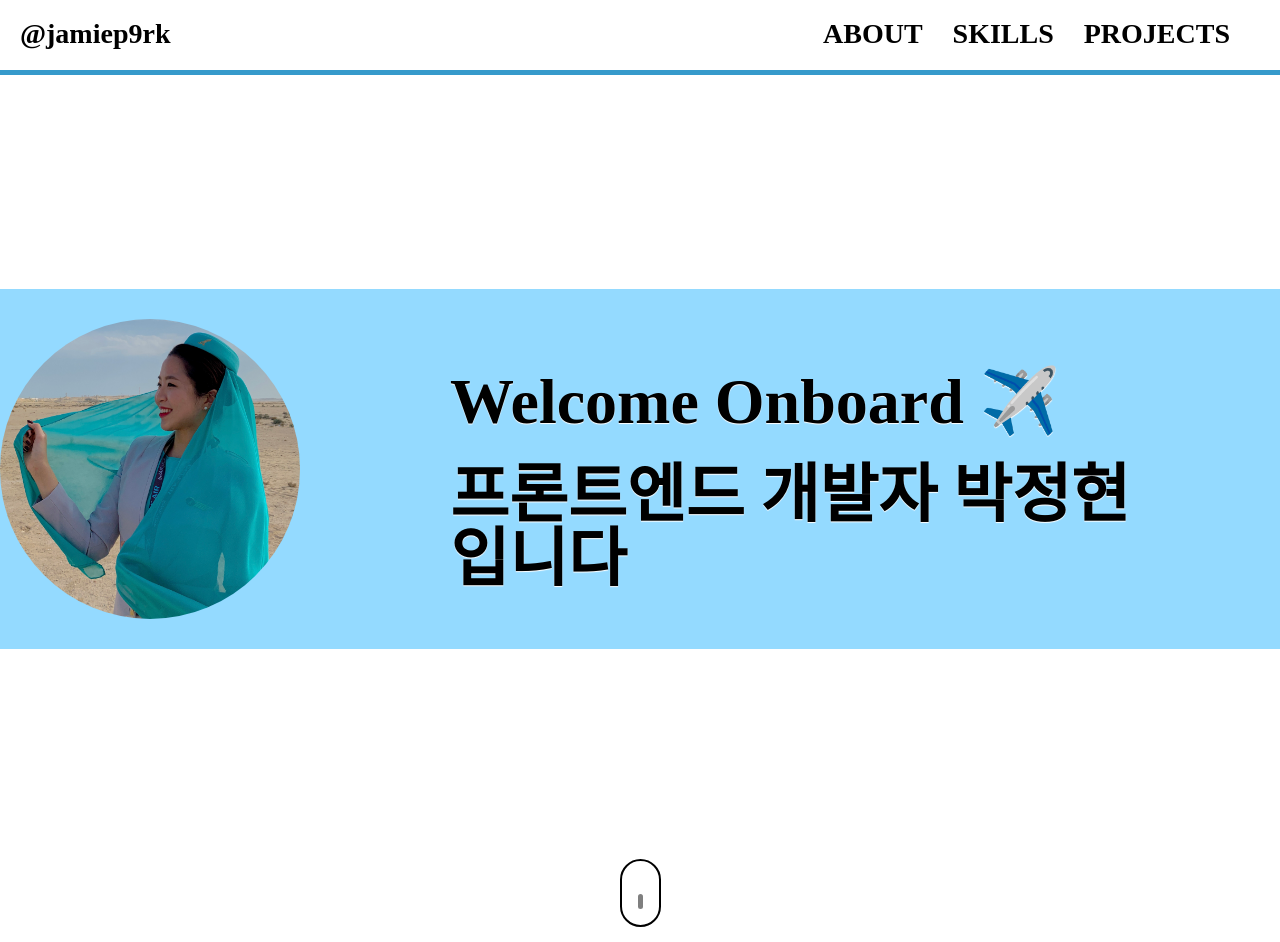
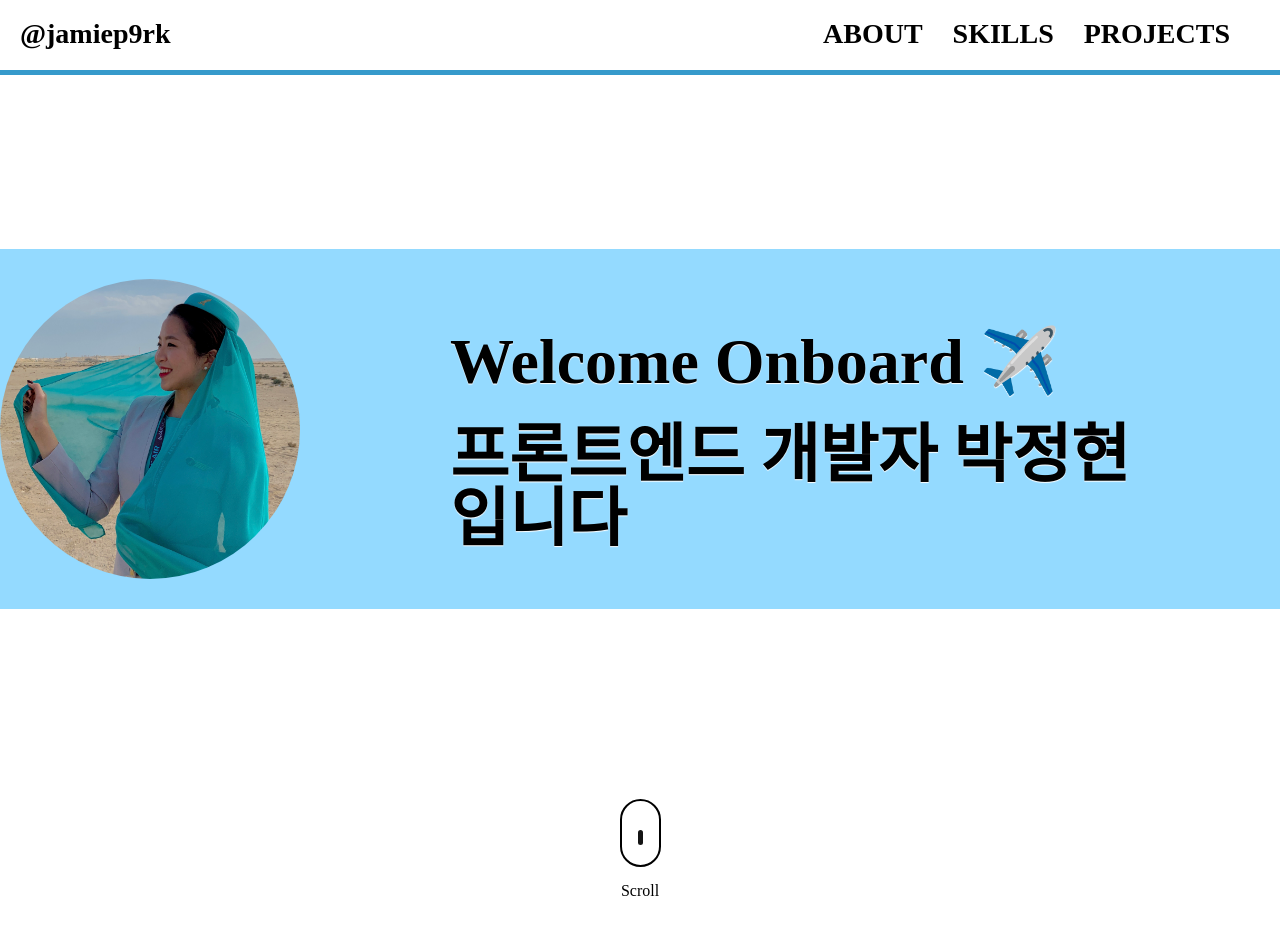
Before and after one commit to jamiep9rk/jamiep9rk.github.io, a React (Create React App) app: page / in a window 1280 px wide. Shown: the top 942 px of the page. Built offline with nearby package versions, Linux system fonts and the light colour scheme.

Commit message:
FIX: Projects 링크 밑줄 제거, About Mobile 버전 글자 깨지는 오류 해결

```diff
--- a/src/components/About.tsx
+++ b/src/components/About.tsx
@@ -13,7 +13,7 @@ function About() {
                         <div className="profile-info-email-container">
                             <i className="far fa-envelope" />
                             <nav className="profile-email-title">E-mail</nav>
-                            <a className="navigation-email" href="mailto:jamiecareer96@gmail.com">
+                            <a className="profile-email-link" href="mailto:jamiecareer96@gmail.com">
                                 <nav className="profile-email-text">jamiecareer96@gmail.com</nav>
                             </a>
                         </div>
--- a/src/components/Contact.tsx
+++ /dev/null
@@ -1,23 +0,0 @@
-import React from "react";
-
-function Contact() {
-    return (
-        <section className="contact-container">
-            {/* <nav className="contact-title">CONTACT</nav>
-            <div className="contact-navigation-container">
-                <a className="navigation-email" href="mailto:jamiecareer96@gmail.com">
-                    메일 보내기
-                </a>
-                <div className="navigation-number">010-6301-7841</div>
-                <a className="navigation-github" href="https://github.com/jamiep9rk" target="_blank">
-                    Github 방문하기
-                </a>
-                <a className="navigation-resume" href="https://terrific-cerise-671.notion.site/Park-Jeong-Hyun-5053e6758e2048b8849306074a728be9" target="_blank">
-                    이력서 보러가기
-                </a>
-            </div> */}
-        </section>
-    );
-}
-
-export default Contact;
--- a/src/pages/Main.tsx
+++ b/src/pages/Main.tsx
@@ -4,7 +4,6 @@ import About from "../components/About";
 import Skills from "../components/Skills";
 import Mealtomeal from "../components/Mealtomeal";
 import Maplody from "../components/Maplody";
-import Contact from "../components/Contact";
 
 function Main() {
     return (
@@ -14,7 +13,6 @@ function Main() {
             <Skills />
             <Mealtomeal />
             <Maplody />
-            <Contact />
         </div>
     );
 }
--- a/src/styles/App.css
+++ b/src/styles/App.css
@@ -136,7 +136,7 @@
           align-items: center;
   width: 100%;
   color: black;
-  margin-top: 150px;
+  margin-top: 110px;
 }
 
 .profile-image {
@@ -240,7 +240,7 @@
       -ms-flex-align: center;
           align-items: center;
   margin: 5rem;
-  margin-top: 210px;
+  margin-top: 190px;
 }
 
 .main-scroll-icon {
@@ -422,6 +422,14 @@
   margin-bottom: 30px;
 }
 
+.profile-email-link {
+  color: white;
+}
+
+.profile-email-link a {
+  visited: white;
+}
+
 .profile-email-title {
   margin-left: 20px;
   margin-right: 50px;
@@ -460,6 +468,14 @@
 .profile-github-title {
   margin-left: 20px;
   margin-right: 50px;
+}
+
+.profile-github-link {
+  color: white;
+}
+
+.profile-github-link a {
+  visited: white;
 }
 
 .profile-github-text:hover {
@@ -547,25 +563,49 @@
     -webkit-box-shadow: gray 5px 5px 5px;
             box-shadow: gray 5px 5px 5px;
   }
+  .profile-name {
+    margin-bottom: 15px;
+    font-weight: bold;
+  }
+  .profile-bar {
+    width: 80vw;
+    margin: 0px;
+    margin-bottom: 50px;
+  }
   .myinfo-profile-container {
-    width: 30%;
+    width: 100%;
     margin-left: 50px;
   }
   .profile-info-email-container {
     display: -webkit-box;
     display: -ms-flexbox;
     display: flex;
+    margin-left: 10px;
     margin-bottom: 20px;
   }
-  .profile-email-title {
-    margin-left: 20px;
-    margin-right: 30px;
+  .profile-info-mobile-container {
+    display: -webkit-box;
+    display: -ms-flexbox;
+    display: flex;
+    margin-left: 8px;
+    margin-bottom: 20px;
+  }
+  .profile-mobile-title {
+    margin-left: 5px;
+    margin-right: 48px;
+  }
+  .profile-info-github-container {
+    display: -webkit-box;
+    display: -ms-flexbox;
+    display: flex;
+    margin-left: 10px;
+    margin-bottom: 20px;
   }
   .about-divide-bar {
     border: 0.1px solid white;
-    width: 70vw;
+    width: 80vw;
     height: 0.1px;
-    margin-left: 70px;
+    margin-left: 50px;
     margin-top: 30px;
   }
   .myinfo-description-container {
@@ -890,6 +930,10 @@
   margin-right: 70px;
 }
 
+.project-link a {
+  text-decoration: none;
+}
+
 .project-home-icon {
   width: 35px;
 }
@@ -909,35 +953,6 @@
   color: black;
 }
 
-.contact-container {
-  display: -webkit-box;
-  display: -ms-flexbox;
-  display: flex;
-  -webkit-box-pack: center;
-      -ms-flex-pack: center;
-          justify-content: center;
-  -webkit-box-align: center;
-      -ms-flex-align: center;
-          align-items: center;
-}
-
-a {
-  color: white;
-  text-decoration: none !important;
-}
-
-a:link {
-  color: white;
-}
-
-a:visited {
-  color: white;
-}
-
-a:hover {
-  cursor: pointer;
-}
-
 body {
   word-break: keep-all;
 }
--- a/src/styles/App.scss
+++ b/src/styles/App.scss
@@ -5,7 +5,6 @@
 @import "./components/About";
 @import "./components/Skills";
 @import "./components/Mealtomeal";
-@import "./components/Contact";
 @import "./pages/Main";
 
 header {
--- a/src/styles/components/_About.scss
+++ b/src/styles/components/_About.scss
@@ -7,10 +7,8 @@
 .myinfo-container {
     display: flex;
     padding: 20px;
-    // width: 100%;
     font-size: 28px;
     margin-top: 50px;
-    // margin-left: 50px;
     margin-bottom: 90px;
 }
 
@@ -46,6 +44,13 @@
 }
 
 .fa-envelope {
+}
+
+.profile-email-link {
+    color: white;
+    a {
+        visited: white;
+    }
 }
 
 .profile-email-title {
@@ -88,6 +93,13 @@
 .profile-github-title {
     margin-left: 20px;
     margin-right: 50px;
+}
+
+.profile-github-link {
+    color: white;
+    a {
+        visited: white;
+    }
 }
 
 .profile-github-text {
@@ -169,26 +181,50 @@
         box-shadow: gray 5px 5px 5px;
     }
 
+    .profile-name {
+        margin-bottom: 15px;
+        font-weight: bold;
+    }
+
+    .profile-bar {
+        width: 80vw;
+        margin: 0px;
+        margin-bottom: 50px;
+    }
+
     .myinfo-profile-container {
-        width: 30%;
+        width: 100%;
         margin-left: 50px;
     }
 
     .profile-info-email-container {
         display: flex;
+        margin-left: 10px;
         margin-bottom: 20px;
     }
 
-    .profile-email-title {
-        margin-left: 20px;
-        margin-right: 30px;
+    .profile-info-mobile-container {
+        display: flex;
+        margin-left: 8px;
+        margin-bottom: 20px;
+    }
+
+    .profile-mobile-title {
+        margin-left: 5px;
+        margin-right: 48px;
+    }
+
+    .profile-info-github-container {
+        display: flex;
+        margin-left: 10px;
+        margin-bottom: 20px;
     }
 
     .about-divide-bar {
         border: 0.1px solid white;
-        width: 70vw;
+        width: 80vw;
         height: 0.1px;
-        margin-left: 70px;
+        margin-left: 50px;
         margin-top: 30px;
     }
 
--- a/src/styles/components/_Landing.scss
+++ b/src/styles/components/_Landing.scss
@@ -13,7 +13,7 @@
     align-items: center;
     width: 100%;
     color: black;
-    margin-top: 150px;
+    margin-top: 110px;
 }
 
 .profile-image {
@@ -92,7 +92,7 @@
     flex-direction: column;
     align-items: center;
     margin: 5rem;
-    margin-top: 210px;
+    margin-top: 190px;
 }
 
 .main-scroll-icon {
--- a/src/styles/components/_Mealtomeal.scss
+++ b/src/styles/components/_Mealtomeal.scss
@@ -95,6 +95,9 @@
     display: flex;
     align-items: center;
     margin-right: 70px;
+    a {
+        text-decoration: none;
+    }
 }
 
 .project-home-icon {
--- a/src/styles/index.css
+++ b/src/styles/index.css
@@ -101,6 +101,7 @@ template {
  * Remove the gray background color from active links in IE 10.
  */
 a {
+  text-decoration: none;
   background-color: transparent;
 }
 
--- a/src/styles/index.scss
+++ b/src/styles/index.scss
@@ -108,6 +108,7 @@ template {
  */
 
 a {
+    text-decoration: none;
     background-color: transparent;
 }
 
```
Also changed, not shown: src/styles/components/_Contact.scss (deleted, +0 -22 lines), 2 other files (tests, documents, lock files or other folders).
